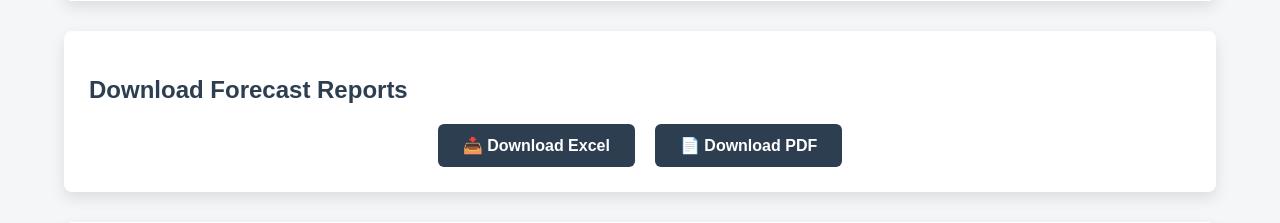
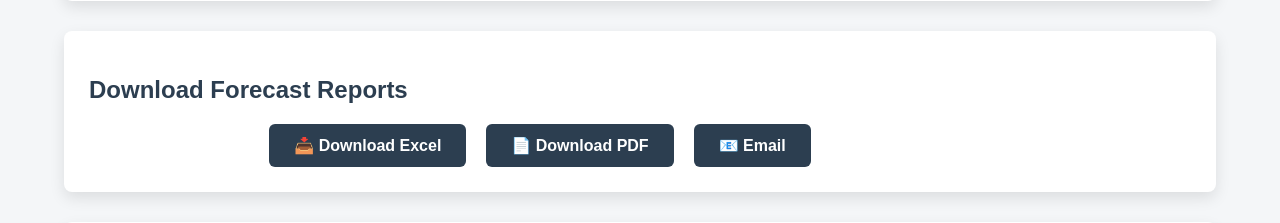
Before and after one commit to Nirmal-sai-kumar/Demand-forecasting, a Flask app: template templates/result.html in a window 1280 px wide. Shown: the part 2156-2379 px from the top of the page. Run offline with Flask 3, Linux system fonts and the light colour scheme; the template is opened without the code that fills it, so the values that code supplies are empty; parts of the project's set-up code (start-up, migrations or seed data) failed here and were passed over.

Commit message:
Add Email button UX (prompt + sending feedback)

```diff
--- a/templates/result.html
+++ b/templates/result.html
@@ -89,6 +89,7 @@
             justify-content: center;
             gap: 20px;
             margin-top: 20px;
+            align-items: center;
         }
 
         .download-buttons a {
@@ -102,6 +103,18 @@
 
         .download-buttons a:hover {
             background: #1a252f;
+        }
+
+        .status-text {
+            color: #2c3e50;
+            font-weight: bold;
+            min-width: 180px;
+            text-align: left;
+        }
+
+        .download-buttons a[aria-disabled="true"] {
+            opacity: 0.7;
+            pointer-events: none;
         }
     </style>
 </head>
@@ -153,6 +166,8 @@
         <div class="download-buttons">
             <a href="/download/excel">📥 Download Excel</a>
             <a href="/download/pdf">📄 Download PDF</a>
+            <a href="#" id="emailPdfBtn">📧 Email</a>
+            <span id="emailStatus" class="status-text" role="status" aria-live="polite"></span>
         </div>
     </div>
 
@@ -185,5 +200,56 @@
 
 </div>
 
+<script>
+(function () {
+    const btn = document.getElementById('emailPdfBtn');
+    const statusEl = document.getElementById('emailStatus');
+    if (!btn) return;
+
+    function setStatus(text) {
+        if (!statusEl) return;
+        statusEl.textContent = text || '';
+    }
+
+    function setSending(sending) {
+        if (sending) {
+            btn.setAttribute('aria-disabled', 'true');
+            btn.dataset.prevText = btn.textContent;
+            btn.textContent = '📧 Sending...';
+        } else {
+            btn.removeAttribute('aria-disabled');
+            btn.textContent = btn.dataset.prevText || '📧 Email';
+            delete btn.dataset.prevText;
+        }
+    }
+
+    btn.addEventListener('click', async function (e) {
+        e.preventDefault();
+        const email = (window.prompt('Enter email address to send the PDF report:') || '').trim();
+        if (!email) return;
+
+        setStatus('Sending PDF...');
+        setSending(true);
+
+        try {
+            const res = await fetch('/email/pdf', {
+                method: 'POST',
+                headers: { 'Content-Type': 'application/json' },
+                body: JSON.stringify({ email })
+            });
+            const data = await res.json().catch(() => null);
+            const msg = (data && data.message) ? data.message : (res.ok ? 'PDF sent.' : 'Failed to send PDF.');
+            setStatus(msg);
+            window.alert(msg);
+        } catch (err) {
+            setStatus('Failed to send PDF.');
+            window.alert('Failed to send PDF. Please try again later.');
+        } finally {
+            setSending(false);
+        }
+    });
+})();
+</script>
+
 </body>
 </html>
```
